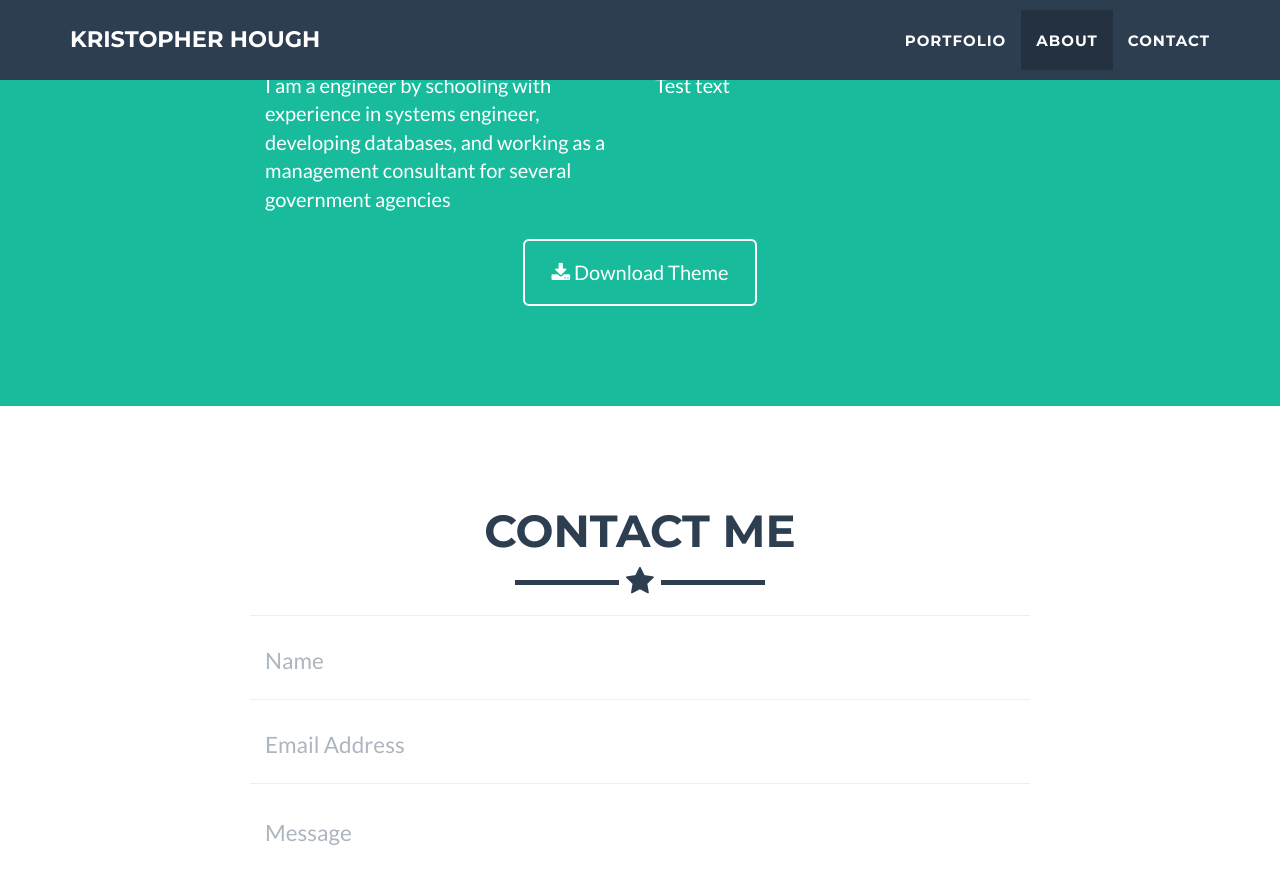
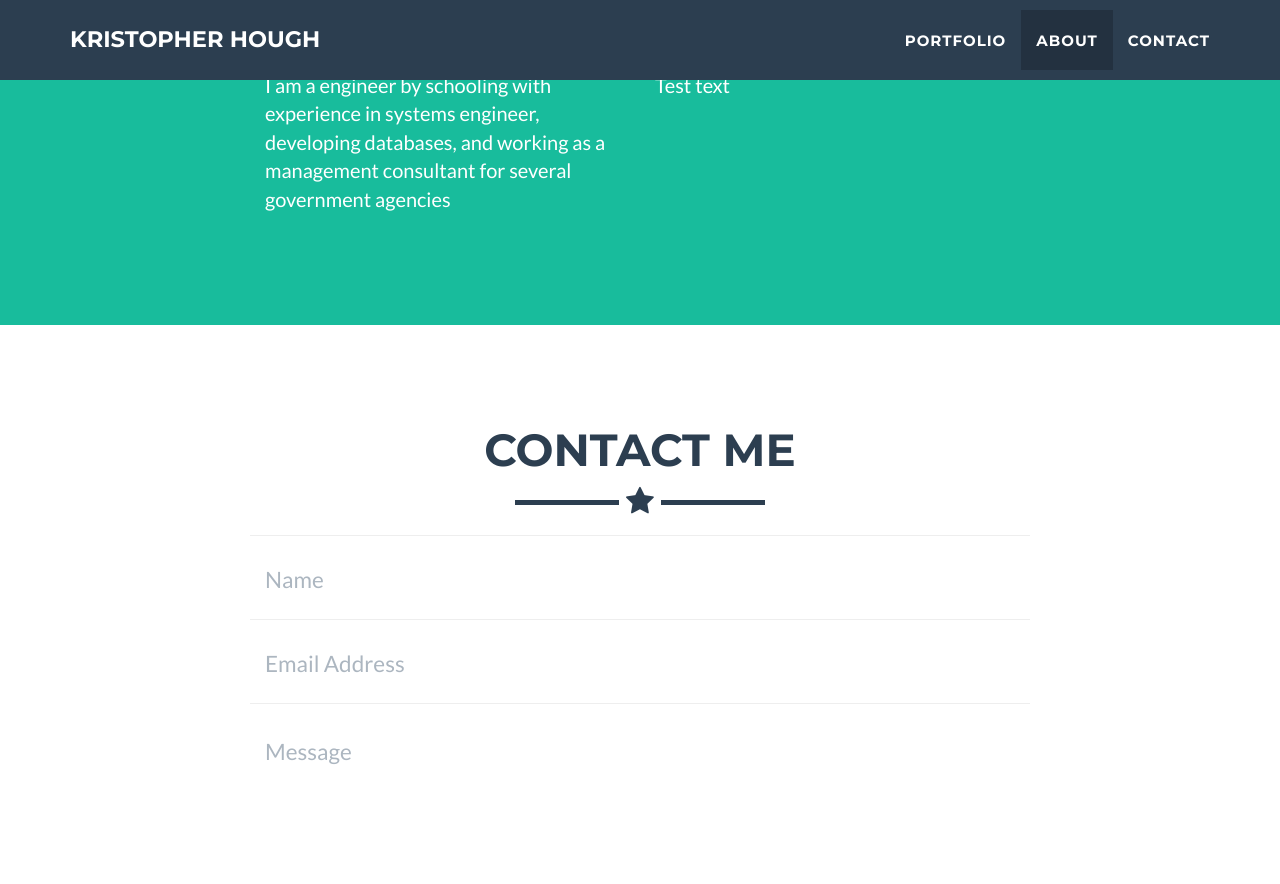
Before and after one commit to KristopherHough/kristopherhough.github.io, a Jekyll site: the page built from index.html, in a window 1280 px wide and 900 px high, scrolled down 1841 px. Shown: the top 884 px of the window. Built offline with Jekyll 4.4.1, drawn with Linux system fonts in a browser that asks for light colours.

Commit message:
remove download

```diff
--- a/_includes/about.html
+++ b/_includes/about.html
@@ -15,9 +15,7 @@
                     <p>Test text</p>
                 </div>
                 <div class="col-lg-8 col-lg-offset-2 text-center">
-                    <a href="#" class="btn btn-lg btn-outline">
-                        <i class="fa fa-download"></i> Download Theme
-                    </a>
+
                 </div>
             </div>
         </div>
```
